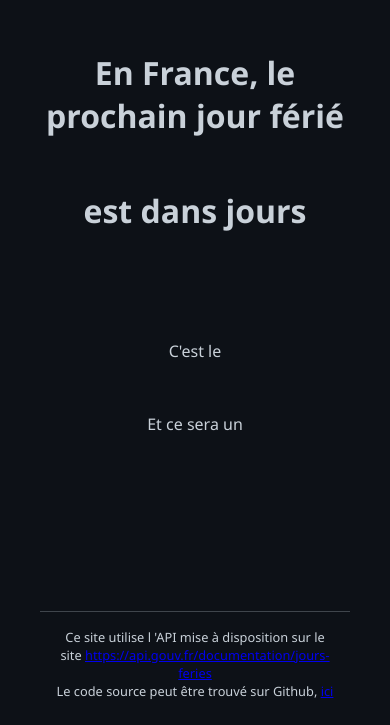
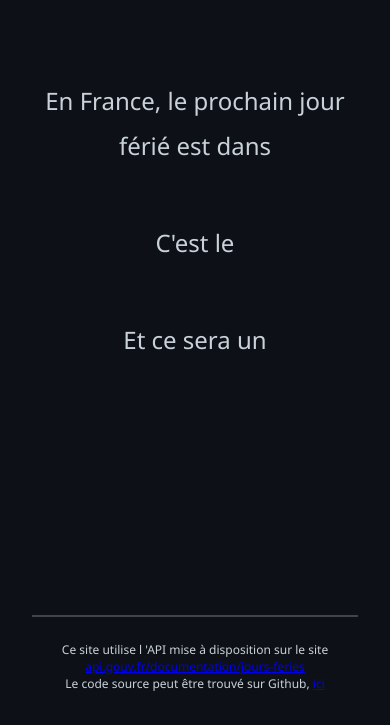
Before and after one commit to floragc-octo/jours-feries, a website built with Parcel: page index.html in a window 390 px wide. Shown: the part 119-844 px from the top of the page. Built offline with nearby package versions, Linux system fonts and the light colour scheme; no server answers.

Commit message:
feat: add more responsiveness and accessibility

```diff
--- a/index.html
+++ b/index.html
@@ -12,25 +12,23 @@
     <meta property="og:url" content="">
     <meta property="og:description" content="Ce site affiche le prochain férié selon la liste fournie par l'api Jours fériés en France https://calendrier.api.gouv.fr/jours-feries">
     <link rel="stylesheet" href="./styles.css">
+    <script type="module" src="./scripts.js"> </script>
 </head>
 
 <body>
-    <div class="parent">
     <main>
-            <div class="delai">En France, le prochain jour férié est dans <span id="compute-delai"></span> jours</div>
+        <div class="delai">En France, le prochain jour férié est dans <span id="compute-delai"></span></div>
         <div class="jour">C'est le <span id="fetch-jour"></span></div>
         <div class="detail">Et ce sera un <span id="compute-detail"></span></div>
     </main>
     <footer>
         <div>Ce site utilise l 'API mise à disposition sur le site
-                <a href="https://api.gouv.fr/documentation/jours-feries">https://api.gouv.fr/documentation/jours-feries</a>
+            <a href="https://api.gouv.fr/documentation/jours-feries">api.gouv.fr/documentation/jours-feries</a>
         </div>
         <div>
             Le code source peut être trouvé sur Github, <a href="https://github.com/floragc-octo/jours-feries">ici</a>
         </div>
     </footer>
-    </div>
-    <script type="module" src="./scripts.js"> </script>
 </body>
 
 </html>
--- a/scripts.js
+++ b/scripts.js
@@ -22,6 +22,7 @@ const getJoursFeriesEnFrance = async() => {
 
 const afficheAujourdhui = (description) => {
     const descriptionJour = document.createElement('p');
+    descriptionJour.id = 'aujourdhui';
     descriptionJour.innerHTML = "Aujourd'hui est un jour férié en France 🥳"
     const intituleJour = document.createElement('span');
     intituleJour.innerHTML = description
@@ -36,7 +37,7 @@ const afficheProchainJourFerie = (description) => {
 
 const getDelai = (jourAComparer) => dayjs(jourAComparer).diff(getAujourdhui(), 'day')
 const afficheDelai = (date) => {
-    document.getElementById('compute-delai').innerHTML = getDelai(date)
+    document.getElementById('compute-delai').innerHTML = `${getDelai(date)}&nbsp;jours`
 }
 
 const descriptionDesJours = {
--- a/styles.css
+++ b/styles.css
@@ -1,54 +1,73 @@
+html {
+    font-size: 100%;
+}
+
 body {
     font-family: 'Segoe UI', Tahoma, Geneva, Verdana, sans-serif;
+    color: #c9d1d9;
     text-align: center;
     background: #0d1117;
-    color: #c9d1d9;
+    display: grid;
+    grid-template-rows: 1fr auto;
+    row-gap: 0.5rem;
+    height: 98vh;
 }
 
-.parent {
-    display: grid;
-    height: 98vh;
-    grid-template-rows: 1fr auto;
-    row-gap: 8px;
-}
-
-.parent main {
+body main {
     margin: auto;
 }
 
-.parent>* {
-    padding: 16px;
-    margin: 0 32px;
+body>* {
+    padding: 1rem;
+    margin: 0 2rem;
 }
 
-main p {
-    font-size: 4.5em;
-    font-weight: 700;
-}
-
-main span {
+body main span {
     font-size: 3em;
     font-weight: 500;
 }
 
-#fetch-jour {
-    font-size: 6.5em;
+#aujourdhui {
+    font-size: 2rem;
     font-weight: 700;
 }
 
-.delai {
-    font-size: 2em;
+#fetch-jour {
+    font-size: 4.5em;
     font-weight: 700;
 }
 
 #compute-delai,
 #compute-detail {
-    font-size: 2.5em;
+    font-size: 3rem;
     font-weight: 700;
 }
 
 footer {
-    padding-top: 8px;
-    border-top: 1px solid #c9d1d945;
-    font-size: 0.8em;
+    padding-top: 0.5rem;
+    border-top: 0.1rem solid #c9d1d945;
+    font-size: 0.8rem;
 }
+
+@media (max-width: 480px) {
+    html {
+        font-size: 150%;
+    }
+    body>* {
+        padding: 1rem;
+        margin: 0 1rem;
+    }
+    #fetch-jour,
+    #compute-delai,
+    #compute-detail,
+    #aujourdhui {
+        font-size: 1.5rem;
+        font-weight: 700;
+    }
+    body main>* {
+        margin-bottom: 2rem;
+    }
+    footer {
+        font-size: 0.5rem;
+    }
+}
```
Lines whose indentation alone changed are shown as unchanged.
